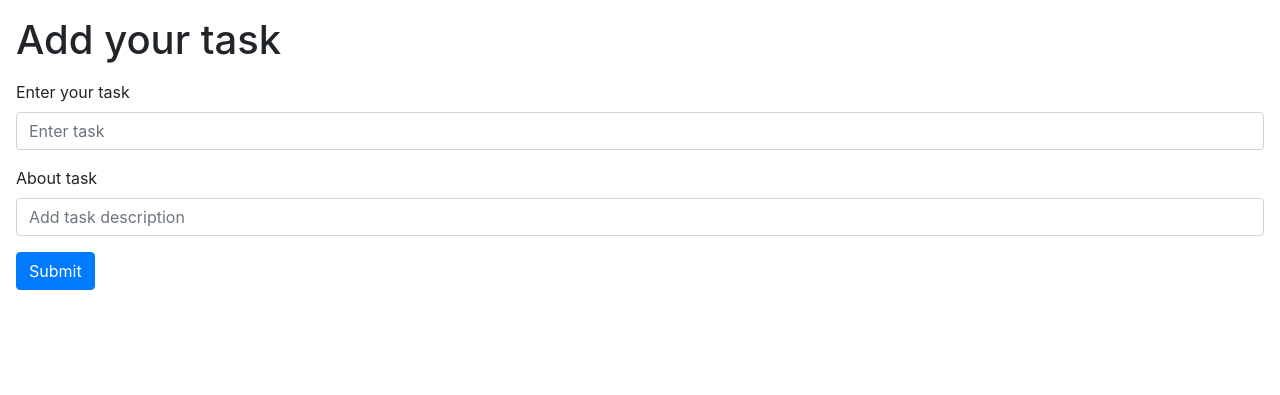
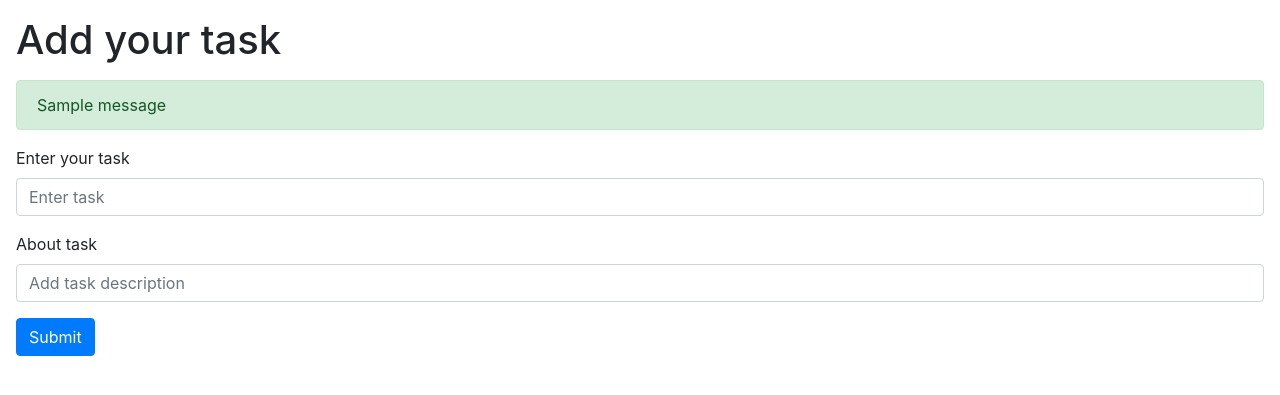
Before and after one commit to utsabgayawali/Complet-TODO, a Django app: page /home/ in a window 1280 px wide. Shown: the part 56-451 px from the top of the page. Run offline with Django 5.2, Linux system fonts and the light colour scheme; one stand-in notice (Sample message) is shown.

Commit message:
1st commit

```diff
--- a/home/views.py
+++ b/home/views.py
@@ -1,5 +1,6 @@
 from django.shortcuts import render,HttpResponse,redirect,get_object_or_404
 from .models import Todo
+from django.contrib import messages
 
 
 
@@ -9,6 +10,9 @@ def home(request):
         description = request.POST.get('description')
         todo= Todo(task_name=task_name,description=description)
         todo.save()
+        messages.success(request,'Your task is added sucessfully !!')
+        return redirect('home')
+
     return render(request,'home.html')
 
 def task(request):
--- a/templates/home.html
+++ b/templates/home.html
@@ -69,6 +69,11 @@
     <h1 class="h1 mx-3 my-3">Add your task</h1>
 
 <div class="form_container mx-3 my-3">
+   {% if messages %}
+     {% for message in messages  %}
+        <div class="alert alert-success" role="alert">{{message}}</div>
+     {% endfor %}
+   {% endif %}
   <form method ="POST">
    {% csrf_token %}
   <div class="form-group">
```
Also changed, not shown: db.sqlite3.
